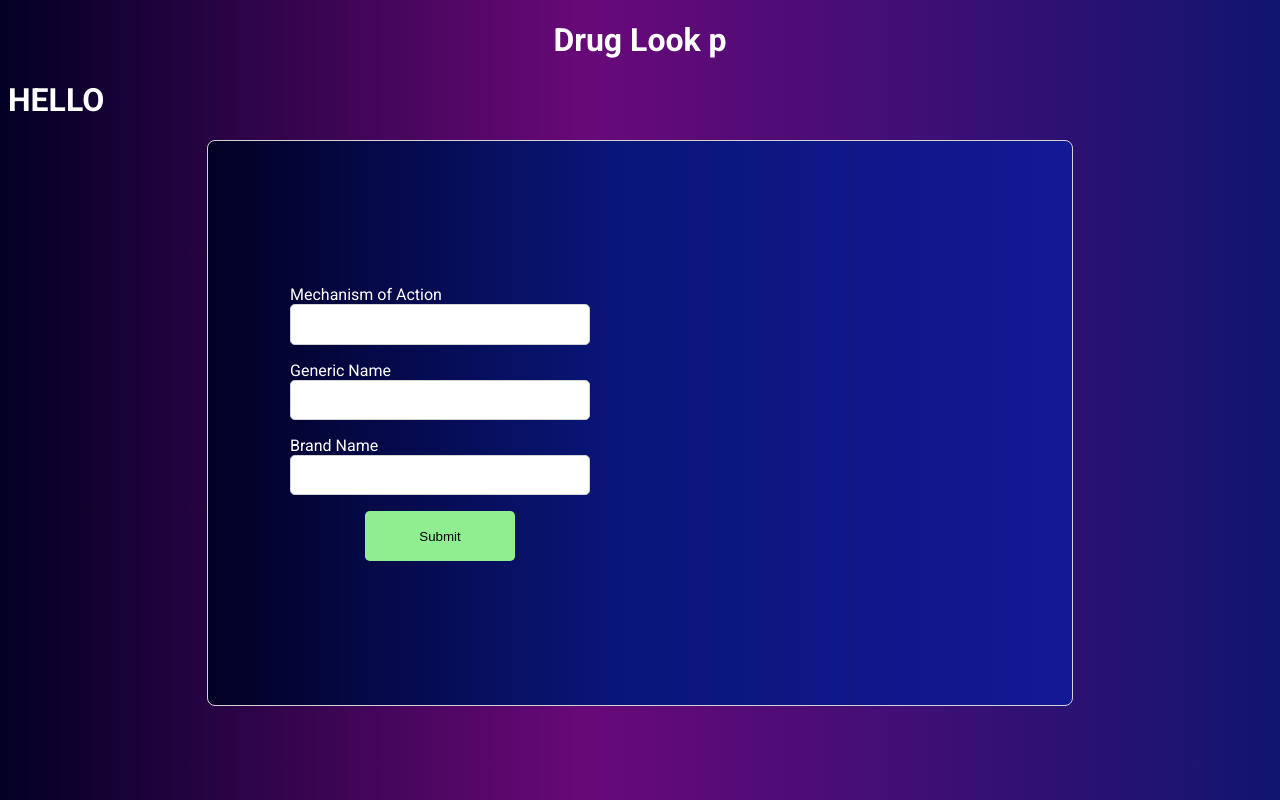
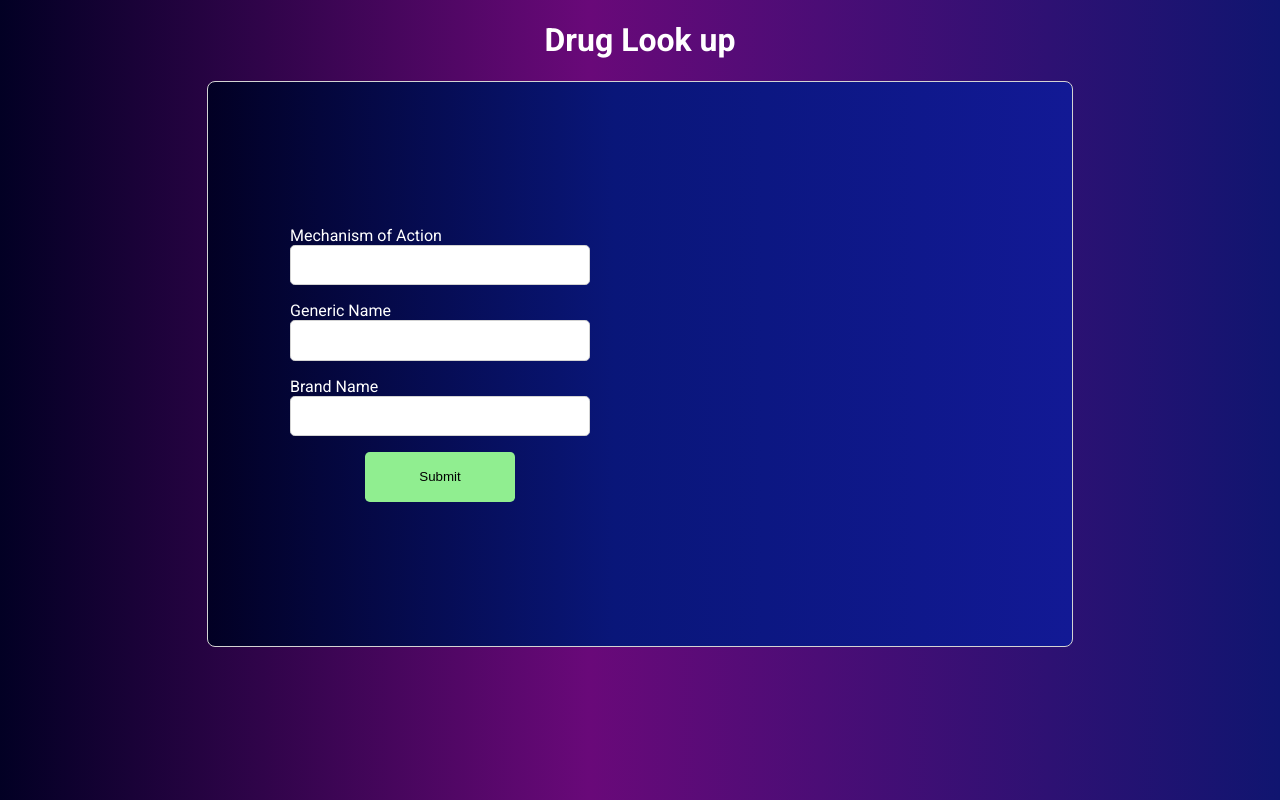
Before and after one commit to michaeldevlee/GetDrugsAPI, an Angular app in the folder frontend/: page / in a window 1280 px wide. Shown: the top 800 px of the page. Built offline with nearby package versions, Linux system fonts and the light colour scheme.

Commit message:
remove html tests

```diff
--- a/frontend/src/app/app.component.html
+++ b/frontend/src/app/app.component.html
@@ -4,6 +4,5 @@
 
 
 
-<h1 class="main-title">Drug Look p</h1>
-<h1>HELLO</h1>
+<h1 class="main-title">Drug Look up</h1>
 <app-home  class="app"></app-home>
```
